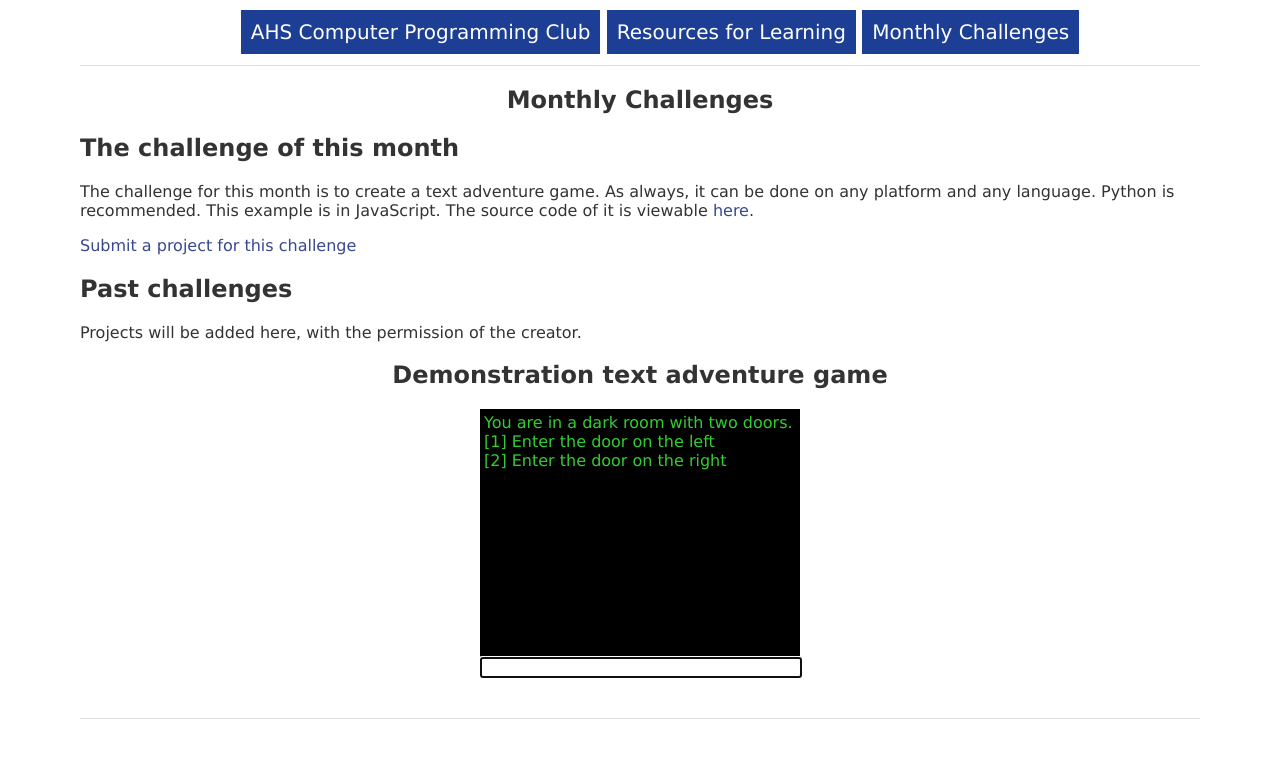
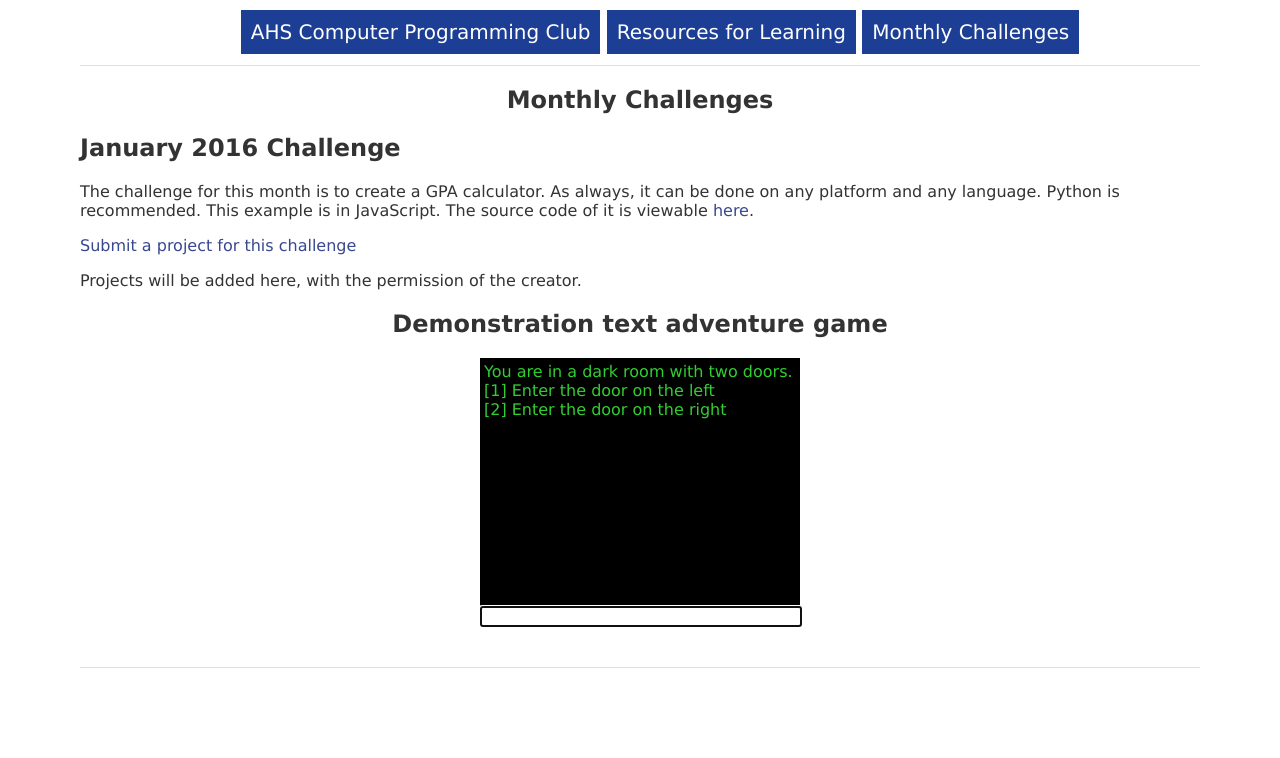
Before and after one commit to ahscpc/ahscpc.github.io, a plain HTML site: page challenges.html in a window 1280 px wide. Drawn offline with Linux system fonts and the light colour scheme.

Commit message:
Added January challenge

```diff
--- a/challenges.html
+++ b/challenges.html
@@ -21,17 +21,16 @@
     <article>
         <div class="main">
             <h1>Monthly Challenges</h1>
-            <h2>The challenge of this month</h2>
+            <h2>January 2016 Challenge</h2>
             <p>
-                The challenge for this month is to create a text adventure game.
+                The challenge for this month is to create a GPA calculator.
                 As always, it can be done on any platform and any language.
                 Python is recommended. This example is in JavaScript.
                 The source code of it is viewable
                 <a href="https://github.com/ahscpc/ahscpc.github.io/blob/master/js/text-adventure.js">
                     here</a>.
             </p>
-            <a href="https://docs.google.com/a/auhsdschools.org/forms/d/1n2PnrD8sjNdtFZWHwFtS3r-ZZyYWhDecXlcCHVZ6Mi4/viewform?usp=send_form"> Submit a project for this challenge</a>
-            <h2>Past challenges</h2>
+            <a href="http://goo.gl/forms/3TxVIYHIhZ"> Submit a project for this challenge</a>
             <p>Projects will be added here, with the permission of the creator.</p>
             <h2 class="center">Demonstration text adventure game</h2>
             <div class="game">
```
